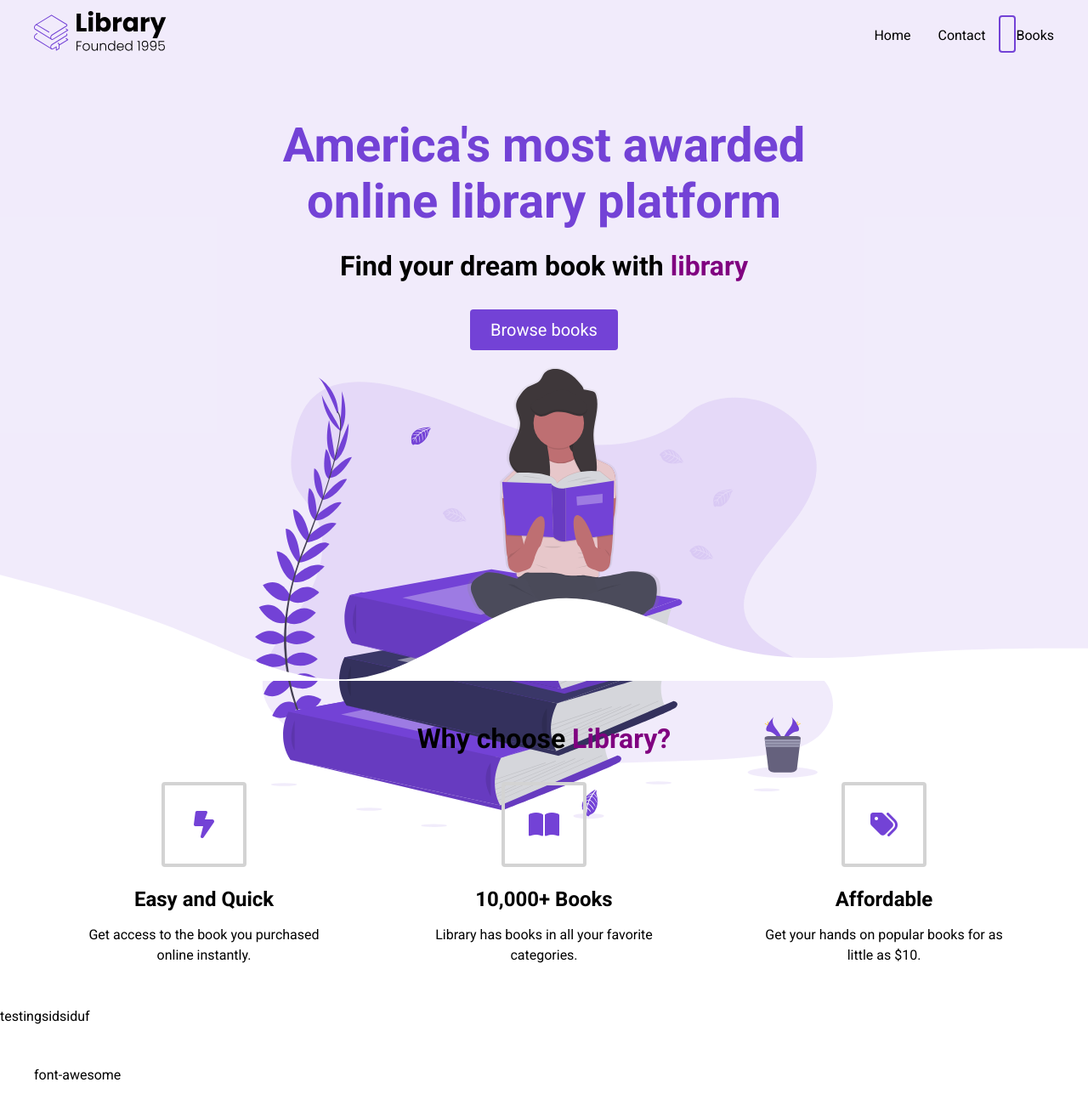
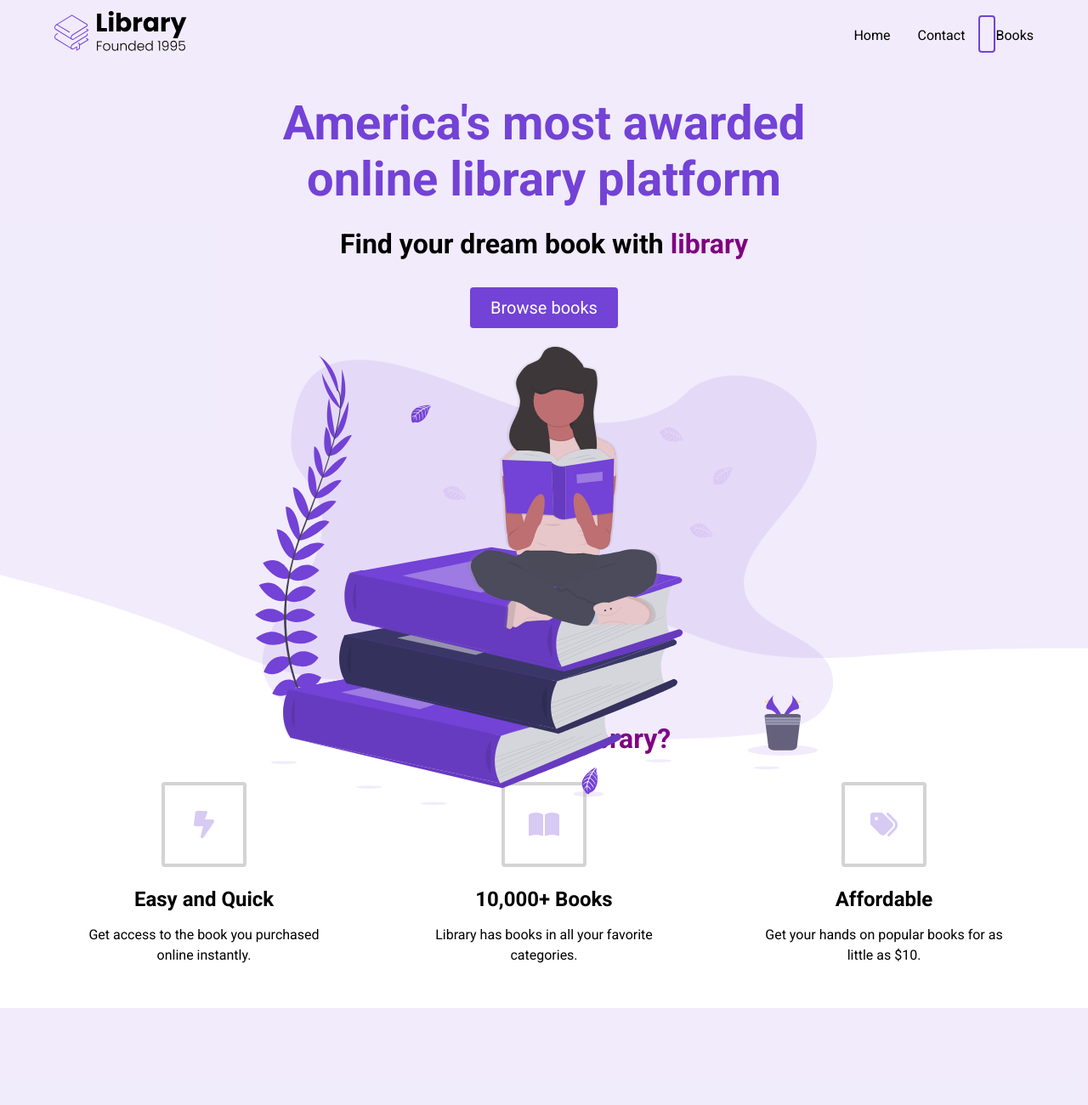
Before and after one commit to Doneesa/FES-Library, a plain HTML site: page index.html in a window 1280 px wide. Shown: the top 1300 px of the page at 85% size. Drawn offline with Linux system fonts and the light colour scheme.

Commit message:
progress to wave wrap bug

```diff
--- a/index.html
+++ b/index.html
@@ -79,7 +79,7 @@
     <section id="features">
       <div class="container">
         <div class="row">
-          <div>font-awesome</div>
+          <div></div>
         </div>
       </div>
     </section>
--- a/styles.css
+++ b/styles.css
@@ -4,6 +4,11 @@ padding: 0;
 margin: 0;
 box-sizing: border-box;
 font-family: "Roboto", sans-serif;
+}
+
+body {
+  max-width: 100vw;
+  overflow-x: hidden ;
 }
 
 nav {
@@ -21,6 +26,7 @@ p {
 .nav__container {
   width: 100%;
   max-width: 1200px;
+  padding: 0 24px;
   display: flex;
   justify-content: space-between;
   align-items: center;
@@ -73,24 +79,6 @@ header {
   height: calc(100vh - 80px);
 }
 
-.header__container {
-  padding-top: 32px;
-  width: 100%;
-  max-width: 720px;
-  margin: 0 auto;
-  height: 100%;
-  display: flex;
-  flex-direction: column;
-  justify-content: space-around;
-}
-
-.header__description {
-  padding-top: 26px;
-  display: flex;
-  flex-direction: column;
-  align-items: center;
-}
-
 h1 {
   font-size: 56px;
   color: #7342d6;
@@ -122,10 +110,25 @@ button:active {
 }
 
 .header__img--wrapper {
+  padding: 20px;
+  z-index: 2;
+}
+
+.header__container {
+  padding-top: 32px;
   width: 100%;
+  max-width: 720px;
+  margin: 0 auto;
   height: 100%;
-  max-height: 50vh;
-  padding: 20px;
+  display: flex;
+  flex-direction: column;
+  justify-content: space-around;
+}
+
+.header__description {
+  display: flex;
+  flex-direction: column;
+  align-items: center;
 }
 
 .container {
@@ -155,15 +158,25 @@ HIGHLIGHTS
   width: 101vw;
   height: 12vw;
   top: 1px;
-  left:0;
-  z-index:1;
+  left: 0;
+  z-index: 1;
   background-size: cover;
   background-repeat: no-repeat;
   transform: translateY(-100%);
 }
 
 #highlights:after {
-  content: "testingsidsiduf"
+  background: url('assets-20250701T035019Z-1-001/assets/wave.svg');
+  content: "";
+  position: absolute;
+  width: 10v0w;
+  height: 12vw;
+  bottom: 1px;
+  left: 0;
+  z-index: 1;
+  background-size: cover;
+  background-repeat: no-repeat;
+  transform: translateY(100%) rotate(180deg);
 }
 
 .highlight__wrapper {
@@ -186,7 +199,7 @@ HIGHLIGHTS
 
 .highlight__img {
   border: 4px solid lightgrey;
-  color: #7342d6;
+  color: #7342d648;
   width: 100px;
   height: 100px;
   display: flex;
@@ -202,3 +215,14 @@ HIGHLIGHTS
   font-size: 24px;
   margin-bottom: 16px;
 }
+
+/*
+
+FEATURES
+
+*/
+
+#features {
+  height: 1000px;
+  background-color: rgba( 115, 66, 214, 0.1);
+}
```
